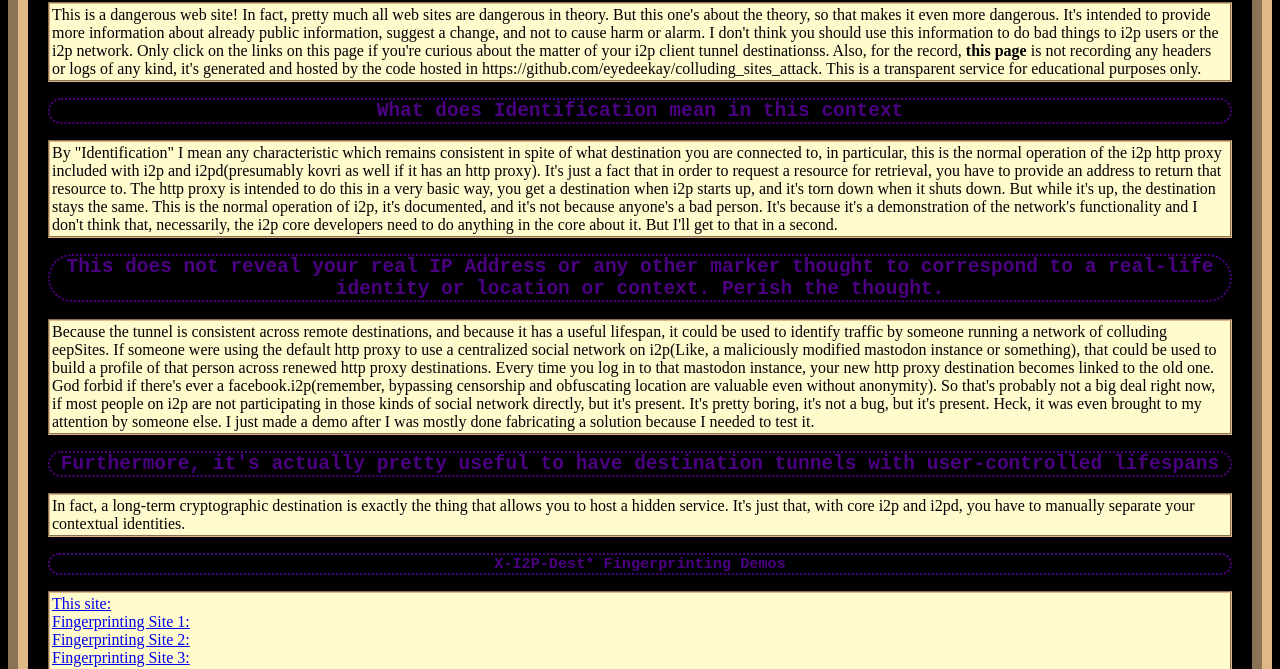
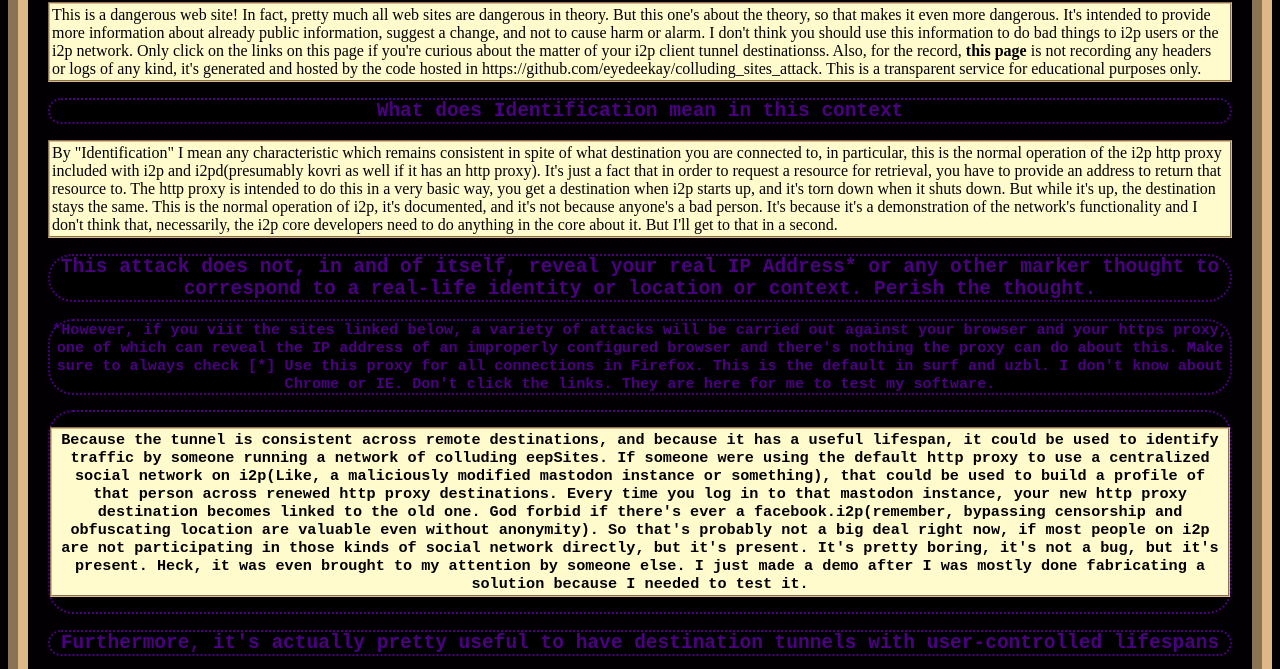
Before and after one commit to eyedeekay/colluding_sites_attack, a plain HTML site: page index.html in a window 1280 px wide. Shown: the part 117-786 px from the top of the page. Drawn offline with Linux system fonts and the light colour scheme.

Commit message:
updated disclosure in index to reflect attempts to de-anonymize via javascript

```diff
--- a/index.html
+++ b/index.html
@@ -43,9 +43,16 @@ because it's a demonstration of the network's functionality and I don't think
 that, necessarily, the i2p core developers need to do anything in the core about
 it. But I'll get to that in a second.</p>
 
-<h2>This does not reveal your real IP Address or any other marker thought to
-correspond to a real-life identity or location or context. Perish the
-thought.</h2>
+<h2>This attack does not, in and of itself, reveal your real IP Address* or
+any other marker thought to correspond to a real-life identity or location or
+context. Perish the thought.</h2>
+
+<h3>*However, if you viit the sites linked below, a variety of attacks will be
+carried out against your browser and your https proxy, one of which can reveal
+the IP address of an improperly configured browser and there's nothing the proxy
+can do about this. Make sure to always check [*] Use this proxy for all
+connections in Firefox. This is the default in surf and uzbl. I don't know about
+Chrome or IE. Don't click the links. They are here for me to test my software.<h3>
 
 <p>Because the tunnel is consistent across remote destinations, and because it
 has a useful lifespan, it could be used to identify traffic by someone running
```
Also changed, not shown: 1 other file.
